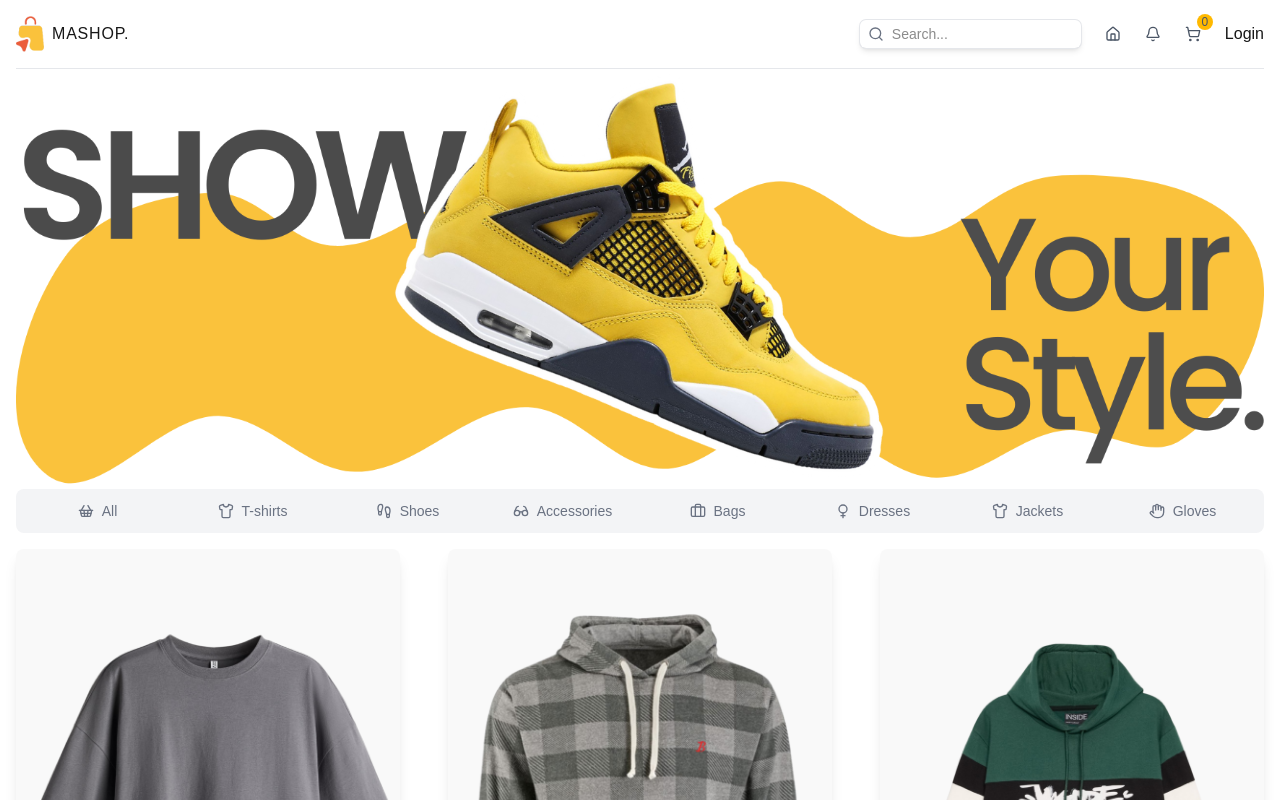
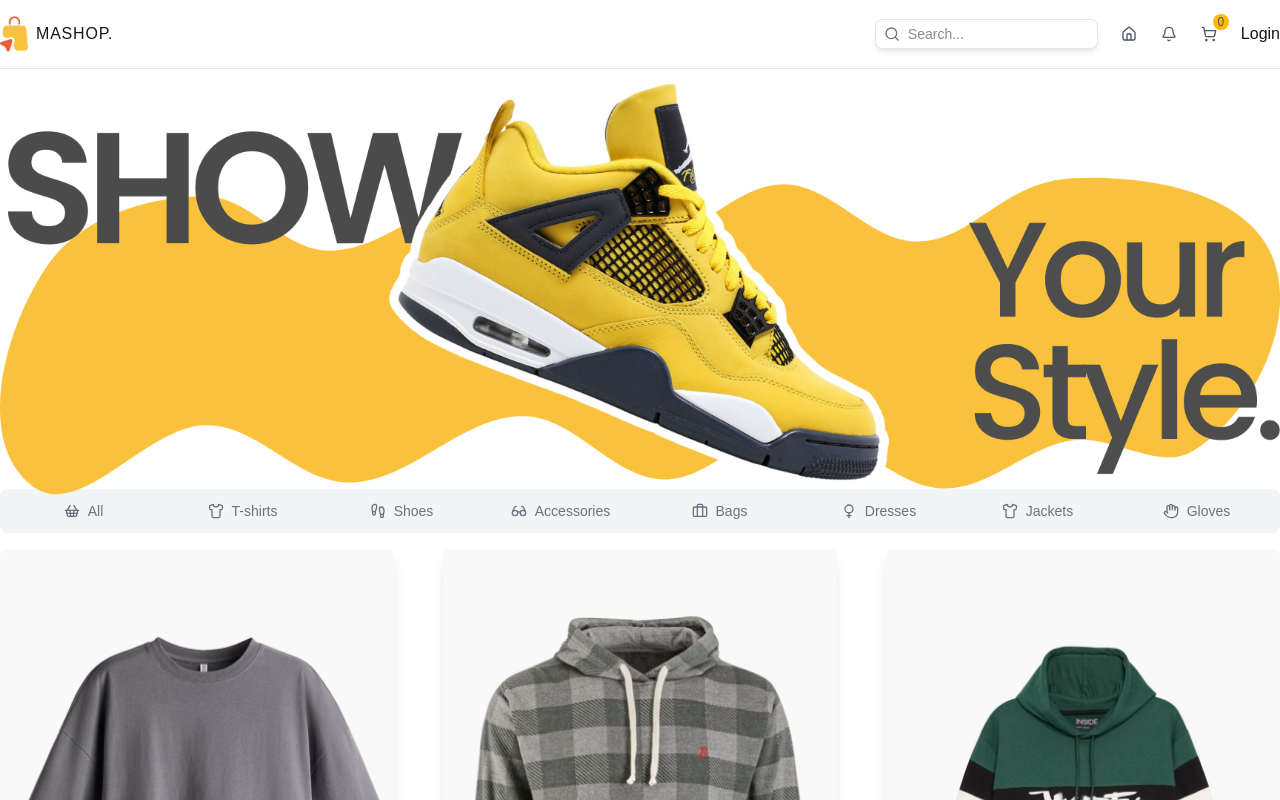
Before and after one commit to masoumeh-rezaei/e-commerce-store, a Next.js app: page / in a window 1280 px wide. Shown: the top 800 px of the page. Built offline with nearby package versions, Linux system fonts and the light colour scheme.

Commit message:
update layout and installation

```diff
--- a/app/layout.tsx
+++ b/app/layout.tsx
@@ -28,7 +28,7 @@ export default function RootLayout({
       <body
         className={`${geistSans.variable} ${geistMono.variable} antialiased`}
       >
-          <div className="mx-auto p-4 sm:max-w-xl md:max-w-xl lg:max-w-3xl xl:max-w-7xl ">
+          <div className="mx-auto sm:px-0 p-4 sm:max-w-xl md:max-w-xl lg:max-w-3xl xl:max-w-7xl ">
            <Navbar/> {children} <Footer/>
         </div>
       </body>
--- a/package.json
+++ b/package.json
@@ -9,10 +9,13 @@
     "lint": "eslint"
   },
   "dependencies": {
+    "@hookform/resolvers": "^5.2.2",
     "lucide-react": "^0.555.0",
     "next": "16.0.6",
     "react": "19.2.0",
-    "react-dom": "19.2.0"
+    "react-dom": "19.2.0",
+    "react-hook-form": "^7.68.0",
+    "zod": "^4.1.13"
   },
   "devDependencies": {
     "@tailwindcss/postcss": "^4",
```
Also changed, not shown: 1 other file (tests, documents, lock files or other folders).
